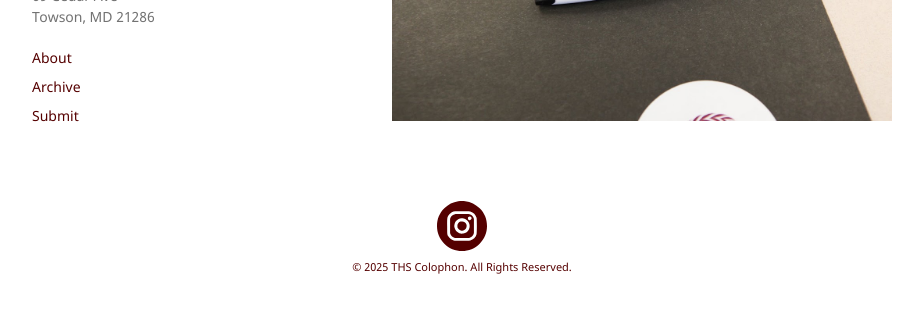
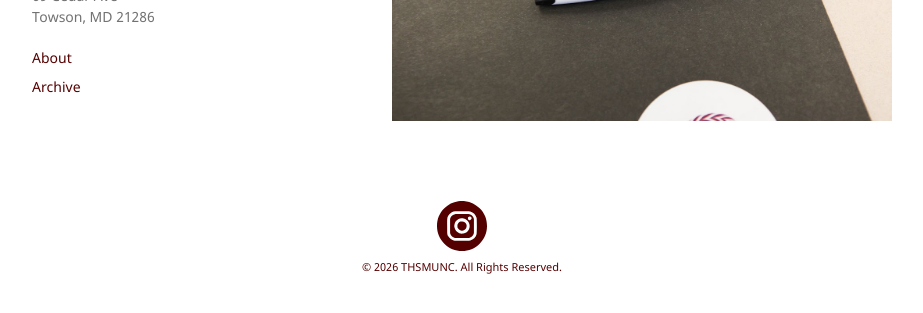
Before and after one commit to thsmunc/thsmunc.github.io, a Jekyll site: the page built from index.markdown, in a window 1280 px wide. Shown: the part 375-688 px from the top of the page, without its empty margins (178-1101 px from the left). Built offline with Jekyll 4.4.1, drawn with Linux system fonts in a browser that asks for light colours.

Commit message:
Update footer links and copyright year

```diff
--- a/_layouts/default.html
+++ b/_layouts/default.html
@@ -81,7 +81,6 @@
             {%- for page in site.pages -%}
             <a href="{{ page.url }}">{{ page.title | escape }}</a>
             {%- endfor -%}
-            <a href="https://docs.google.com/forms/d/e/1FAIpQLSeue2WTupdXOr2cLhJDbk3SunPgwkadx-4XUrakSkAHq27p3w/viewform" target="_blank">Submit</a>
         </nav>
       </header>
       <section>
@@ -90,10 +89,10 @@
     </div>
     <footer class="site-footer">
         <div class="footer-content">
-            <a href="https://instagram.com/thscolophon" target="_blank">
+            <a href="https://instagram.com/towsonmun" target="_blank">
                 <img src="/source/images/instagram.svg" alt="Instagram" class="footer-icon">
             </a>
-            <small>© 2025 THS Colophon. All Rights Reserved.</small>
+            <small>© 2026 THSMUNC. All Rights Reserved.</small>
         </div>
     </footer>
   </body>
```
